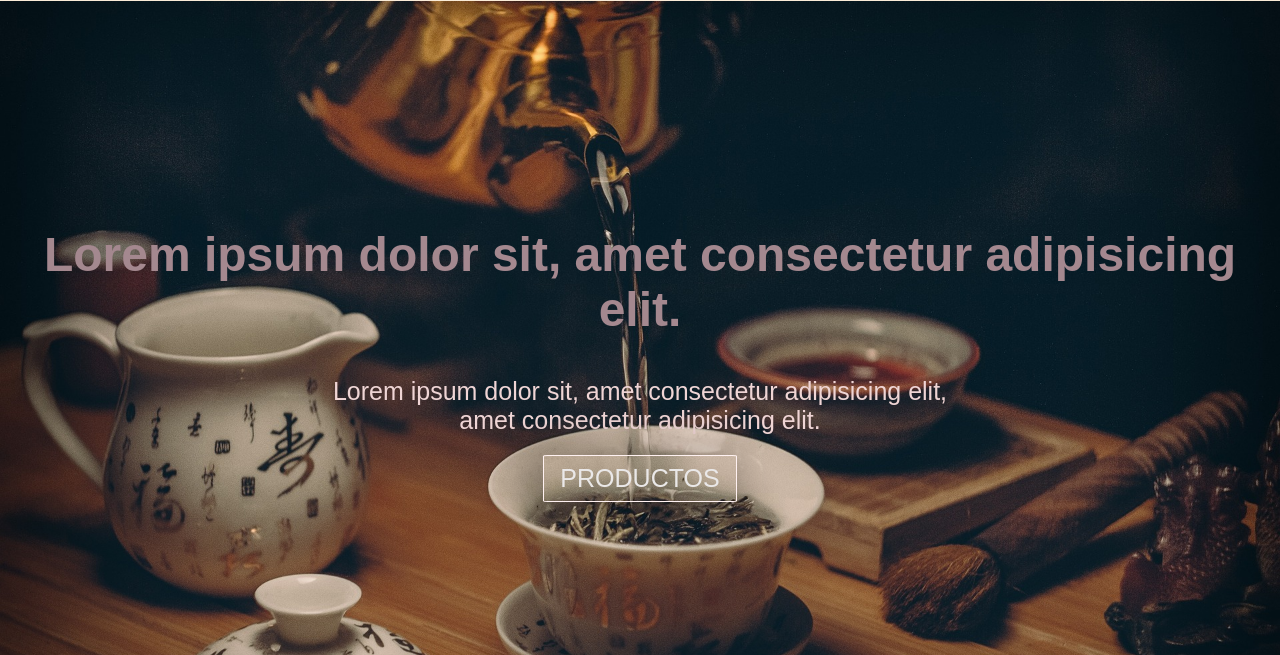
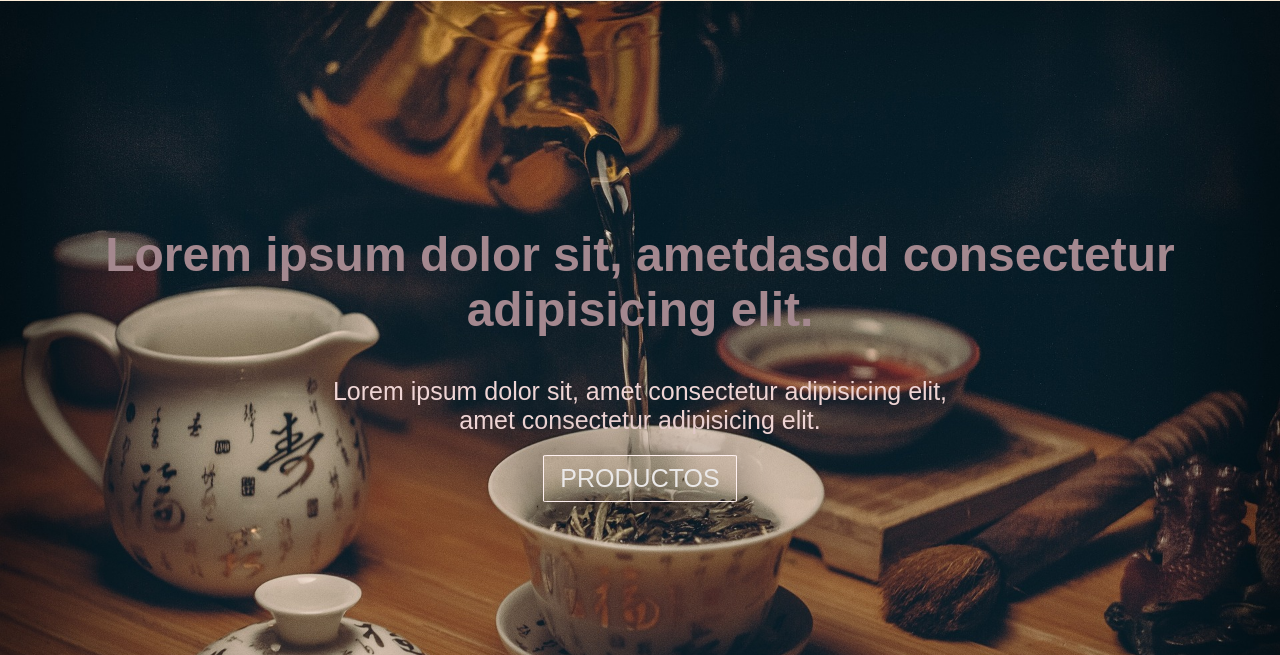
Before and after one commit to nicopascualx/Projecto, a plain HTML site: page index.html in a window 1280 px wide. Shown: the part 63-718 px from the top of the page. Drawn offline with Linux system fonts and the light colour scheme; a web font is replaced by a local one.

Commit message:
update 16/11

```diff
--- a/index.html
+++ b/index.html
@@ -40,7 +40,7 @@
     <main>
         <!-- Imagen de Fondo-->
         <section class="firstContent">
-            <h1>Lorem ipsum dolor sit, amet consectetur adipisicing elit.</h1>
+            <h1>Lorem ipsum dolor sit, ametdasdd consectetur adipisicing elit.</h1>
             <div class="firstText">
                 <p>
                     Lorem ipsum dolor sit, amet consectetur adipisicing elit, amet consectetur adipisicing elit.
```
